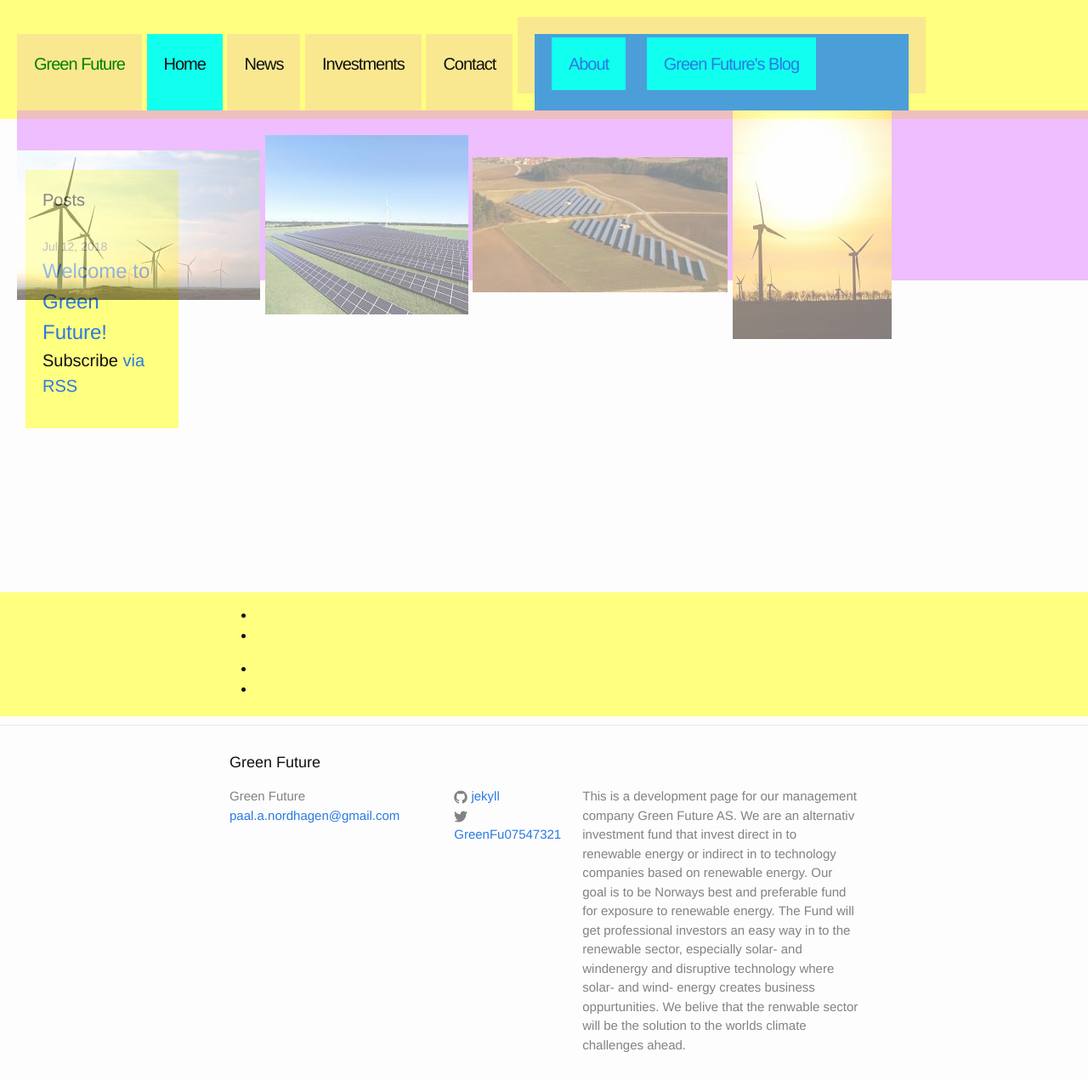
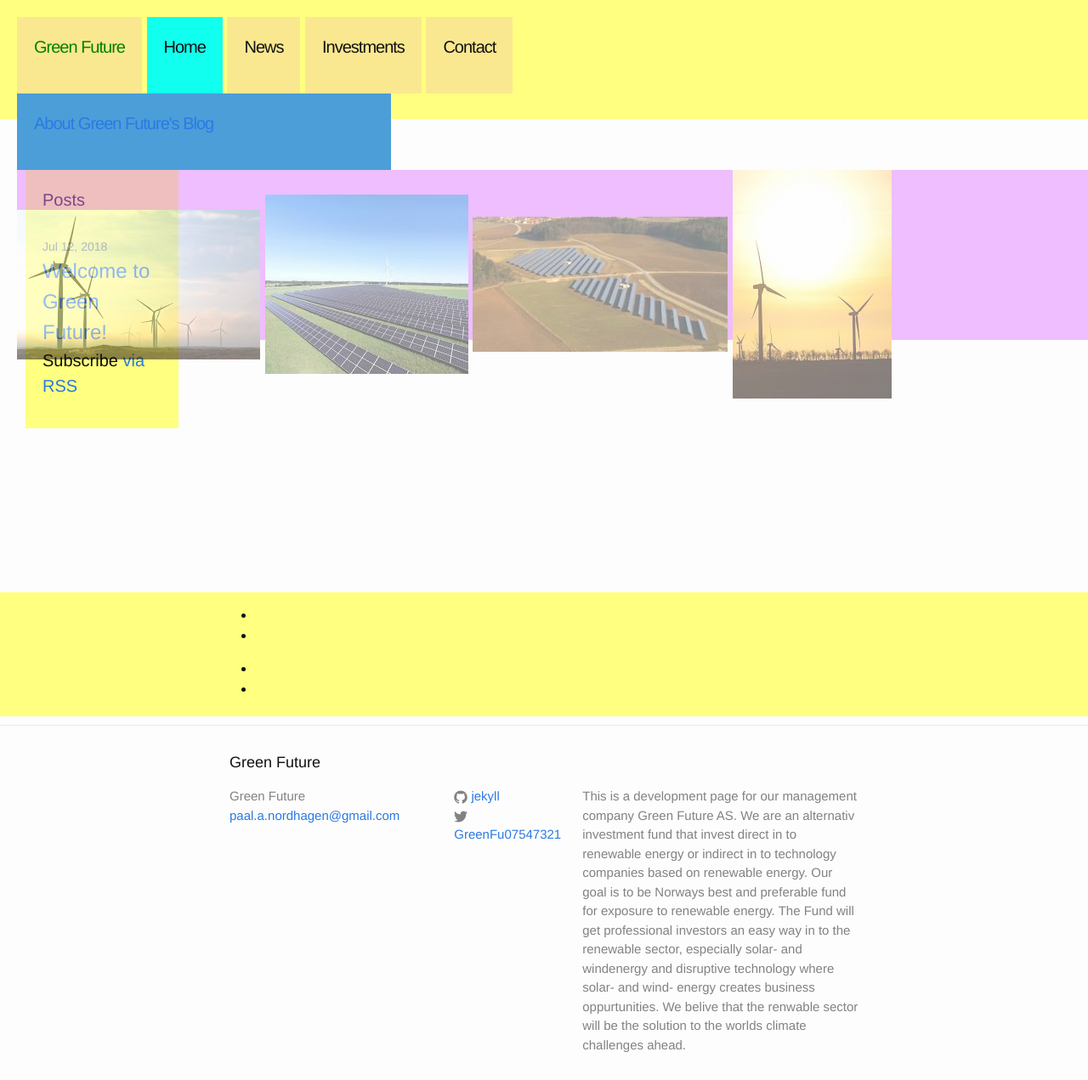
Before and after one commit to Paal-August/Paal-August.github.io, a Jekyll site: the page built from index.html, in a window 1280 px wide and 1271 px high. Shown: the whole window at 85% size. Built offline with Jekyll 4.4.1, drawn with Linux system fonts in a browser that asks for light colours.

Commit message:
Update header.html

```diff
--- a/_includes/header.html
+++ b/_includes/header.html
@@ -8,7 +8,7 @@
     <div class="site-menu3">Investments</div>
     <div class="site-menu4">Contact</div>
 
-    <nav class="site-nav">
+    <!-- <nav class="site-nav">-->
       <div class="trigger">
           {% for my_page in site.pages %}
           {% if my_page.title %}
@@ -16,7 +16,7 @@
           {% endif %}
         {% endfor %}
       </div>
-    </nav>
+   <!-- </nav>-->
 
     <div class="image-container">
      <!-- <img src="Vindmoller_images.jpeg?raw=true"/>
```
